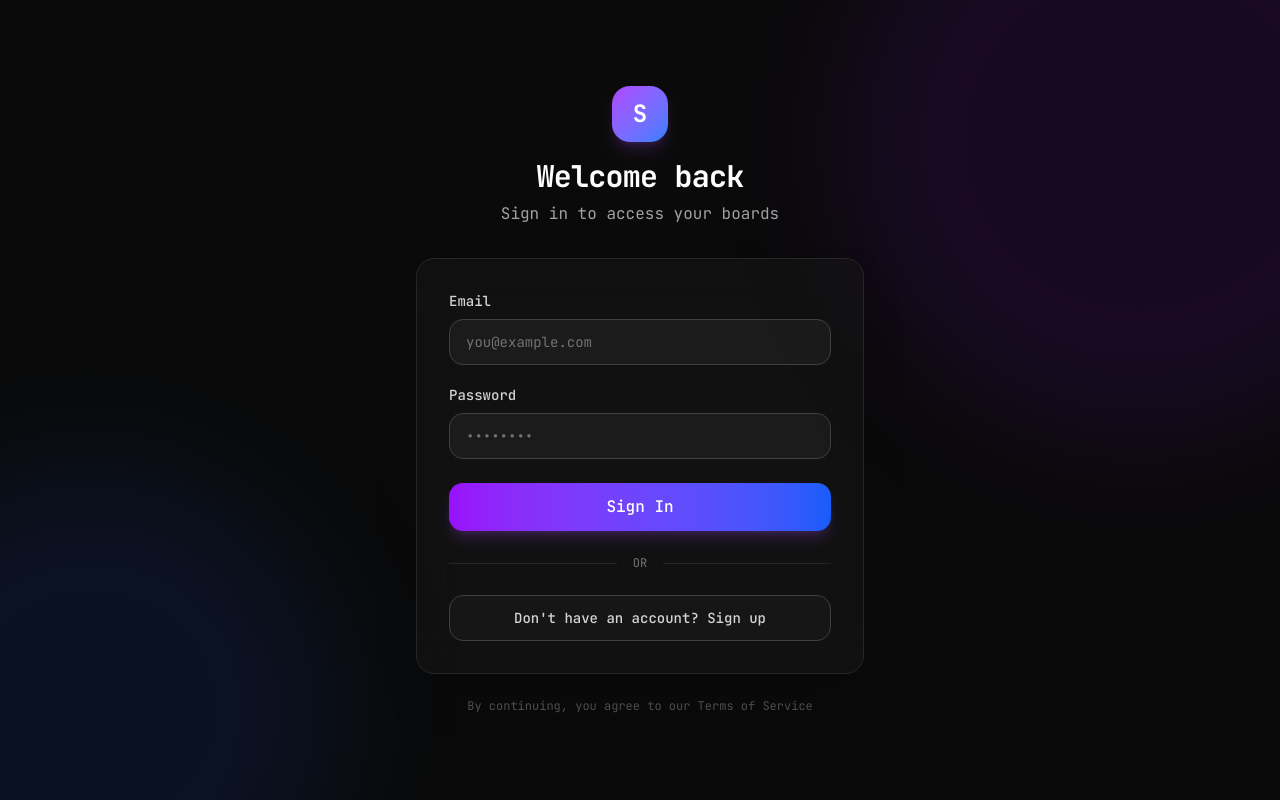
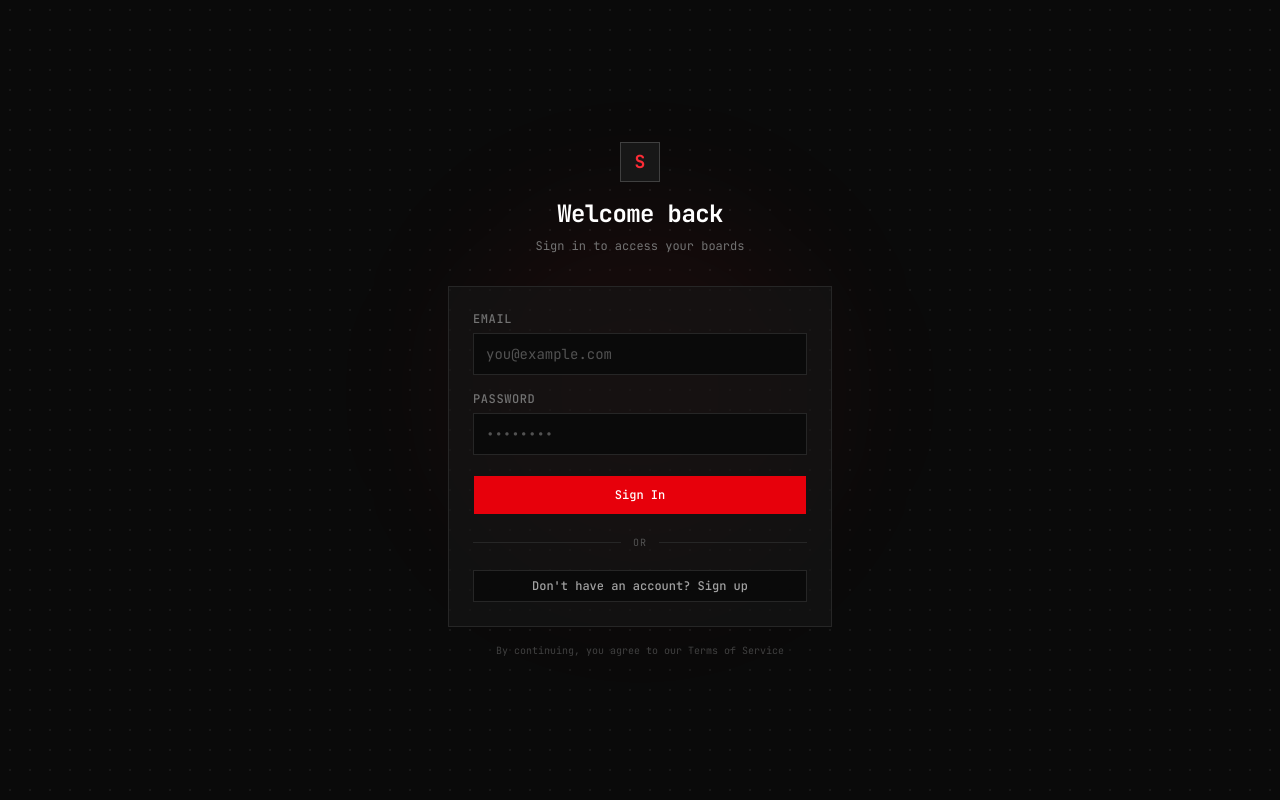
Before and after one commit to Aakash-shrestha/share-board, a Next.js app: page / in a window 1280 px wide. Built offline with nearby package versions, Linux system fonts and the light colour scheme.

Commit message:
updated AuthForm and main landing page ui

```diff
--- a/app/components/ui/AuthForm.tsx
+++ b/app/components/ui/AuthForm.tsx
@@ -2,6 +2,7 @@
 
 import { useState } from "react";
 import { useRouter } from "next/navigation";
+import { Button } from "@/components/ui/button";
 
 export default function AuthForm() {
   const [isLogin, setIsLogin] = useState(true);
@@ -43,33 +44,33 @@ export default function AuthForm() {
   };
 
   return (
-    <div className="w-full max-w-md">
+    <div className="w-full max-w-sm">
       {/* Header */}
       <div className="mb-8 text-center">
-        <div className="mb-4 inline-flex h-14 w-14 items-center justify-center rounded-2xl bg-linear-to-br from-purple-500 to-blue-500 text-2xl font-bold shadow-lg shadow-purple-500/20">
+        <div className="mb-4 inline-flex h-10 w-10 items-center justify-center border border-neutral-700 bg-neutral-900 text-lg font-bold text-red-500">
           S
         </div>
-        <h1 className="text-3xl font-bold tracking-tight">
-          {isLogin ? "Welcome back" : "Create your account"}
+        <h1 className="text-2xl font-bold tracking-tight text-white">
+          {isLogin ? "Welcome back" : "Create account"}
         </h1>
-        <p className="mt-2 text-neutral-400">
+        <p className="mt-2 text-xs text-neutral-500">
           {isLogin
             ? "Sign in to access your boards"
-            : "Get started with ShareBoard for free"}
+            : "Get started with ShareBoard"}
         </p>
       </div>
 
-      {/* Form Card */}
-      <div className="rounded-2xl border border-neutral-800 bg-neutral-900/60 p-8 shadow-2xl backdrop-blur-xl">
-        <form onSubmit={handleSubmit} className="flex flex-col gap-5">
+      {/* Form */}
+      <div className="border border-neutral-800 bg-neutral-900/60 p-6">
+        <form onSubmit={handleSubmit} className="flex flex-col gap-4">
           {/* Name (signup only) */}
           {!isLogin && (
-            <div className="flex flex-col gap-2">
+            <div className="flex flex-col gap-1.5">
               <label
                 htmlFor="name"
-                className="text-sm font-medium text-neutral-300"
+                className="text-xs font-medium uppercase tracking-wider text-neutral-500"
               >
-                Full Name
+                Name
               </label>
               <input
                 id="name"
@@ -78,16 +79,16 @@ export default function AuthForm() {
                 onChange={(e) => setName(e.target.value)}
                 placeholder="John Doe"
                 required={!isLogin}
-                className="rounded-xl border border-neutral-700 bg-neutral-800/50 px-4 py-3 text-sm text-white outline-none transition-all placeholder:text-neutral-500 focus:border-purple-500 focus:ring-1 focus:ring-purple-500/50"
+                className="border border-neutral-800 bg-neutral-950 px-3 py-2.5 text-sm text-white outline-none transition-colors placeholder:text-neutral-600 focus:border-red-500"
               />
             </div>
           )}
 
           {/* Email */}
-          <div className="flex flex-col gap-2">
+          <div className="flex flex-col gap-1.5">
             <label
               htmlFor="email"
-              className="text-sm font-medium text-neutral-300"
+              className="text-xs font-medium uppercase tracking-wider text-neutral-500"
             >
               Email
             </label>
@@ -98,15 +99,15 @@ export default function AuthForm() {
               onChange={(e) => setEmail(e.target.value)}
               placeholder="you@example.com"
               required
-              className="rounded-xl border border-neutral-700 bg-neutral-800/50 px-4 py-3 text-sm text-white outline-none transition-all placeholder:text-neutral-500 focus:border-purple-500 focus:ring-1 focus:ring-purple-500/50"
+              className="border border-neutral-800 bg-neutral-950 px-3 py-2.5 text-sm text-white outline-none transition-colors placeholder:text-neutral-600 focus:border-red-500"
             />
           </div>
 
           {/* Password */}
-          <div className="flex flex-col gap-2">
+          <div className="flex flex-col gap-1.5">
             <label
               htmlFor="password"
-              className="text-sm font-medium text-neutral-300"
+              className="text-xs font-medium uppercase tracking-wider text-neutral-500"
             >
               Password
             </label>
@@ -118,56 +119,59 @@ export default function AuthForm() {
               placeholder="••••••••"
               required
               minLength={6}
-              className="rounded-xl border border-neutral-700 bg-neutral-800/50 px-4 py-3 text-sm text-white outline-none transition-all placeholder:text-neutral-500 focus:border-purple-500 focus:ring-1 focus:ring-purple-500/50"
+              className="border border-neutral-800 bg-neutral-950 px-3 py-2.5 text-sm text-white outline-none transition-colors placeholder:text-neutral-600 focus:border-red-500"
             />
           </div>
 
           {/* Error */}
           {error && (
-            <div className="rounded-lg border border-red-500/30 bg-red-500/10 px-4 py-3 text-sm text-red-400">
+            <div className="border border-red-500/30 bg-red-500/10 px-3 py-2 text-xs text-red-400">
               {error}
             </div>
           )}
 
           {/* Submit */}
-          <button
+          <Button
             type="submit"
             disabled={loading}
-            className="mt-1 flex h-12 items-center justify-center rounded-xl bg-linear-to-r from-purple-600 to-blue-600 font-medium text-white shadow-lg shadow-purple-500/20 transition-all hover:from-purple-500 hover:to-blue-500 hover:shadow-purple-500/30 disabled:cursor-not-allowed disabled:opacity-50"
+            className="mt-1 h-10 w-full bg-red-600 text-white hover:bg-red-500 disabled:opacity-50"
           >
             {loading ? (
-              <div className="h-5 w-5 animate-spin rounded-full border-2 border-white border-t-transparent" />
+              <div className="h-4 w-4 animate-spin rounded-full border-2 border-white border-t-transparent" />
             ) : isLogin ? (
               "Sign In"
             ) : (
               "Create Account"
             )}
-          </button>
+          </Button>
         </form>
 
         {/* Divider */}
-        <div className="my-6 flex items-center gap-4">
+        <div className="my-5 flex items-center gap-3">
           <div className="h-px flex-1 bg-neutral-800" />
-          <span className="text-xs text-neutral-500">OR</span>
+          <span className="text-[10px] uppercase tracking-widest text-neutral-600">
+            or
+          </span>
           <div className="h-px flex-1 bg-neutral-800" />
         </div>
 
         {/* Toggle */}
-        <button
+        <Button
+          variant="outline"
           onClick={() => {
             setIsLogin(!isLogin);
             setError("");
           }}
-          className="w-full rounded-xl border border-neutral-700 bg-neutral-800/30 py-3 text-sm font-medium text-neutral-300 transition-all hover:border-neutral-600 hover:bg-neutral-800/60 hover:text-white"
+          className="w-full border-neutral-800 text-neutral-400 hover:border-neutral-600 hover:text-white"
         >
           {isLogin
             ? "Don't have an account? Sign up"
             : "Already have an account? Sign in"}
-        </button>
+        </Button>
       </div>
 
       {/* Footer */}
-      <p className="mt-6 text-center text-xs text-neutral-600">
+      <p className="mt-4 text-center text-[10px] text-neutral-700">
         By continuing, you agree to our Terms of Service
       </p>
     </div>
--- a/app/globals.css
+++ b/app/globals.css
@@ -48,7 +48,7 @@
 }
 
 body {
-    font-family: var(--font-sans), Arial, Helvetica, sans-serif;
+    font-family: var(--font-mono), monospace;
 }
 
 input,
@@ -57,72 +57,67 @@ textarea {
 }
 
 :root {
-    --background: oklch(1 0 0);
-    --foreground: oklch(0.145 0 0);
-    --card: oklch(1 0 0);
-    --card-foreground: oklch(0.145 0 0);
-    --popover: oklch(1 0 0);
-    --popover-foreground: oklch(0.145 0 0);
-    --primary: oklch(0.205 0 0);
-    --primary-foreground: oklch(0.985 0 0);
-    --secondary: oklch(0.97 0 0);
-    --secondary-foreground: oklch(0.205 0 0);
-    --muted: oklch(0.97 0 0);
+    --background: oklch(0.145 0 0);
+    --foreground: oklch(0.985 0 0);
+    --card: oklch(0.175 0 0);
+    --card-foreground: oklch(0.985 0 0);
+    --popover: oklch(0.175 0 0);
+    --popover-foreground: oklch(0.985 0 0);
+    --primary: oklch(0.985 0 0);
+    --primary-foreground: oklch(0.145 0 0);
+    --secondary: oklch(0.225 0 0);
+    --secondary-foreground: oklch(0.985 0 0);
+    --muted: oklch(0.225 0 0);
     --muted-foreground: oklch(0.556 0 0);
-    --accent: oklch(0.97 0 0);
-    --accent-foreground: oklch(0.205 0 0);
-    --destructive: oklch(0.58 0.22 27);
-    --border: oklch(0.922 0 0);
-    --input: oklch(0.922 0 0);
-    --ring: oklch(0.708 0 0);
-    --chart-1: oklch(0.809 0.105 251.813);
-    --chart-2: oklch(0.623 0.214 259.815);
-    --chart-3: oklch(0.546 0.245 262.881);
-    --chart-4: oklch(0.488 0.243 264.376);
-    --chart-5: oklch(0.424 0.199 265.638);
-    --radius: 0.625rem;
-    --sidebar: oklch(0.985 0 0);
-    --sidebar-foreground: oklch(0.145 0 0);
-    --sidebar-primary: oklch(0.205 0 0);
+    --accent: oklch(0.637 0.237 25.331);
+    --accent-foreground: oklch(0.985 0 0);
+    --destructive: oklch(0.637 0.237 25.331);
+    --border: oklch(1 0 0 / 10%);
+    --input: oklch(1 0 0 / 15%);
+    --ring: oklch(0.637 0.237 25.331);
+    --chart-1: oklch(0.637 0.237 25.331);
+    --chart-2: oklch(0.556 0 0);
+    --chart-3: oklch(0.708 0 0);
+    --chart-4: oklch(0.371 0 0);
+    --chart-5: oklch(0.985 0 0);
+    --radius: 0.5rem;
+    --sidebar: oklch(0.175 0 0);
+    --sidebar-foreground: oklch(0.985 0 0);
+    --sidebar-primary: oklch(0.637 0.237 25.331);
     --sidebar-primary-foreground: oklch(0.985 0 0);
-    --sidebar-accent: oklch(0.97 0 0);
-    --sidebar-accent-foreground: oklch(0.205 0 0);
-    --sidebar-border: oklch(0.922 0 0);
-    --sidebar-ring: oklch(0.708 0 0);
+    --sidebar-accent: oklch(0.225 0 0);
+    --sidebar-accent-foreground: oklch(0.985 0 0);
+    --sidebar-border: oklch(1 0 0 / 10%);
+    --sidebar-ring: oklch(0.637 0.237 25.331);
 }
 
 .dark {
     --background: oklch(0.145 0 0);
     --foreground: oklch(0.985 0 0);
-    --card: oklch(0.205 0 0);
+    --card: oklch(0.175 0 0);
     --card-foreground: oklch(0.985 0 0);
-    --popover: oklch(0.205 0 0);
+    --popover: oklch(0.175 0 0);
     --popover-foreground: oklch(0.985 0 0);
-    --primary: oklch(0.87 0 0);
-    --primary-foreground: oklch(0.205 0 0);
-    --secondary: oklch(0.269 0 0);
+    --primary: oklch(0.985 0 0);
+    --primary-foreground: oklch(0.145 0 0);
+    --secondary: oklch(0.225 0 0);
     --secondary-foreground: oklch(0.985 0 0);
-    --muted: oklch(0.269 0 0);
-    --muted-foreground: oklch(0.708 0 0);
-    --accent: oklch(0.371 0 0);
+    --muted: oklch(0.225 0 0);
+    --muted-foreground: oklch(0.556 0 0);
+    --accent: oklch(0.637 0.237 25.331);
     --accent-foreground: oklch(0.985 0 0);
-    --destructive: oklch(0.704 0.191 22.216);
+    --destructive: oklch(0.637 0.237 25.331);
     --border: oklch(1 0 0 / 10%);
     --input: oklch(1 0 0 / 15%);
-    --ring: oklch(0.556 0 0);
-    --chart-1: oklch(0.809 0.105 251.813);
-    --chart-2: oklch(0.623 0.214 259.815);
-    --chart-3: oklch(0.546 0.245 262.881);
-    --chart-4: oklch(0.488 0.243 264.376);
-    --chart-5: oklch(0.424 0.199 265.638);
-    --sidebar: oklch(0.205 0 0);
+    --ring: oklch(0.637 0.237 25.331);
+    --sidebar: oklch(0.175 0 0);
     --sidebar-foreground: oklch(0.985 0 0);
-    --sidebar-primary: oklch(0.488 0.243 264.376);
+    --sidebar-primary: oklch(0.637 0.237 25.331);
     --sidebar-primary-foreground: oklch(0.985 0 0);
-    --sidebar-accent: oklch(0.269 0 0);
+    --sidebar-accent: oklch(0.225 0 0);
     --sidebar-accent-foreground: oklch(0.985 0 0);
     --sidebar-border: oklch(1 0 0 / 10%);
-    --sidebar-ring: oklch(0.556 0 0);
+    --sidebar-ring: oklch(0.637 0.237 25.331);
 }
 
 @layer base {
--- a/app/page.tsx
+++ b/app/page.tsx
@@ -2,11 +2,11 @@ import AuthForm from "@/app/components/ui/AuthForm";
 
 export default function Home() {
   return (
-    <div className="flex min-h-screen flex-col items-center justify-center px-4">
-      <div className="absolute inset-0 -z-10 overflow-hidden">
-        <div className="absolute -top-40 -right-40 h-150 w-150 rounded-full bg-purple-600/10 blur-3xl" />
-        <div className="absolute -bottom-40 -left-40 h-125 w-125 rounded-full bg-blue-600/10 blur-3xl" />
-      </div>
+    <div className="relative flex min-h-screen flex-col items-center justify-center px-4">
+      {/* Dot grid background matching the board */}
+      <div className="absolute inset-0 -z-10 bg-[radial-gradient(circle,rgba(255,255,255,0.06)_1px,transparent_1px)] bg-size-[20px_20px]" />
+      {/* Subtle red glow */}
+      <div className="absolute top-1/4 left-1/2 -z-10 h-96 w-96 -translate-x-1/2 rounded-full bg-red-500/5 blur-3xl" />
       <AuthForm />
     </div>
   );
```
